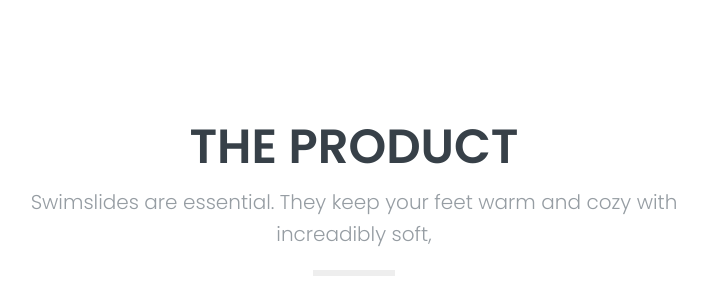
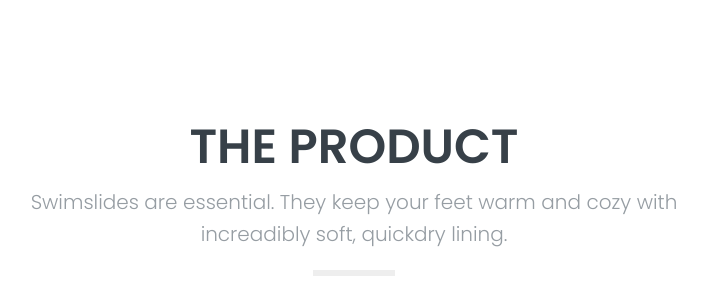
Before and after one commit to swimslides/swimslides, a website: page index.html in a window 1280 px wide. Shown: the part 934-1234 px from the top of the page, without its empty margins (286-993 px from the left). Drawn offline with Linux system fonts and the light colour scheme.

Commit message:
🐢🧀 Updated with Glitch

```diff
--- a/index.html
+++ b/index.html
@@ -135,6 +135,7 @@ Surjith S M / @surjithctly
           <h2>the product</h2>
           <p>
             Swimslides are essential. They keep your feet warm and cozy with increadibly soft,
+            quickdry lining.
 
 
           </p>
```
